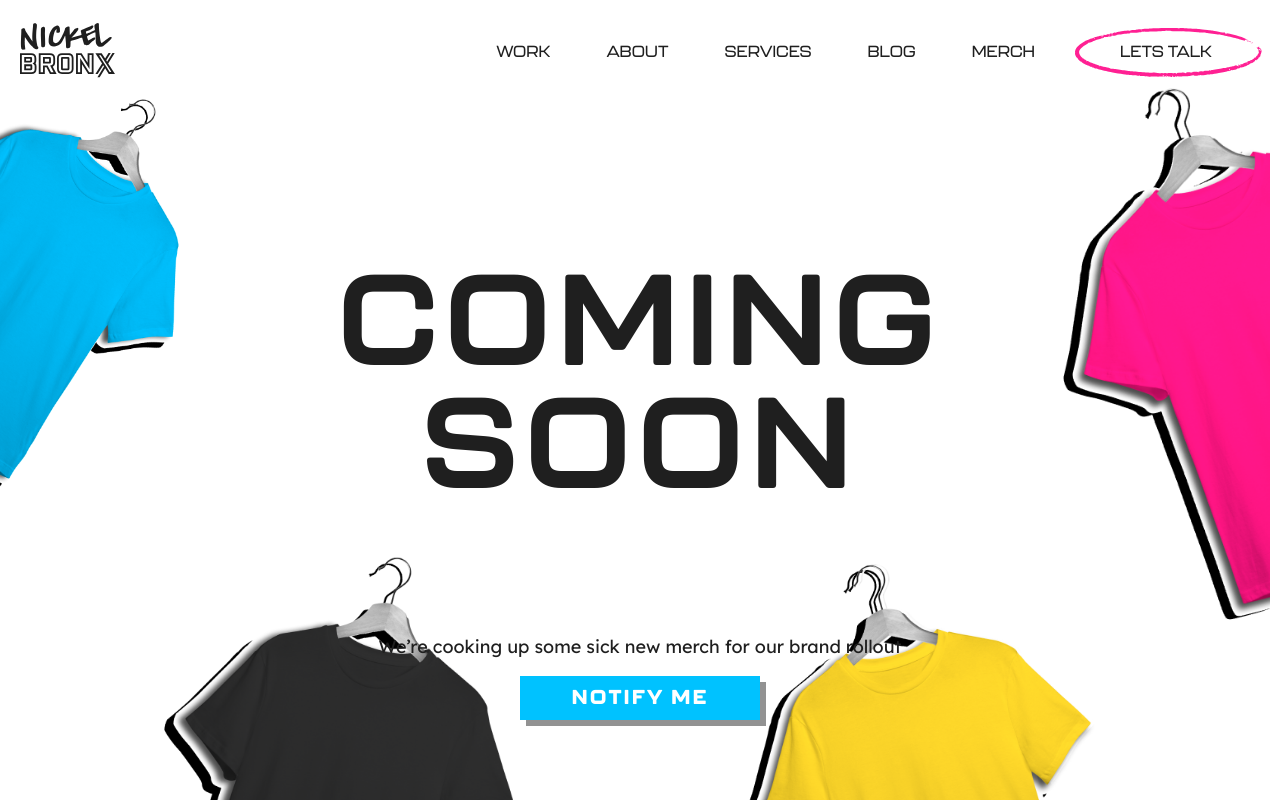
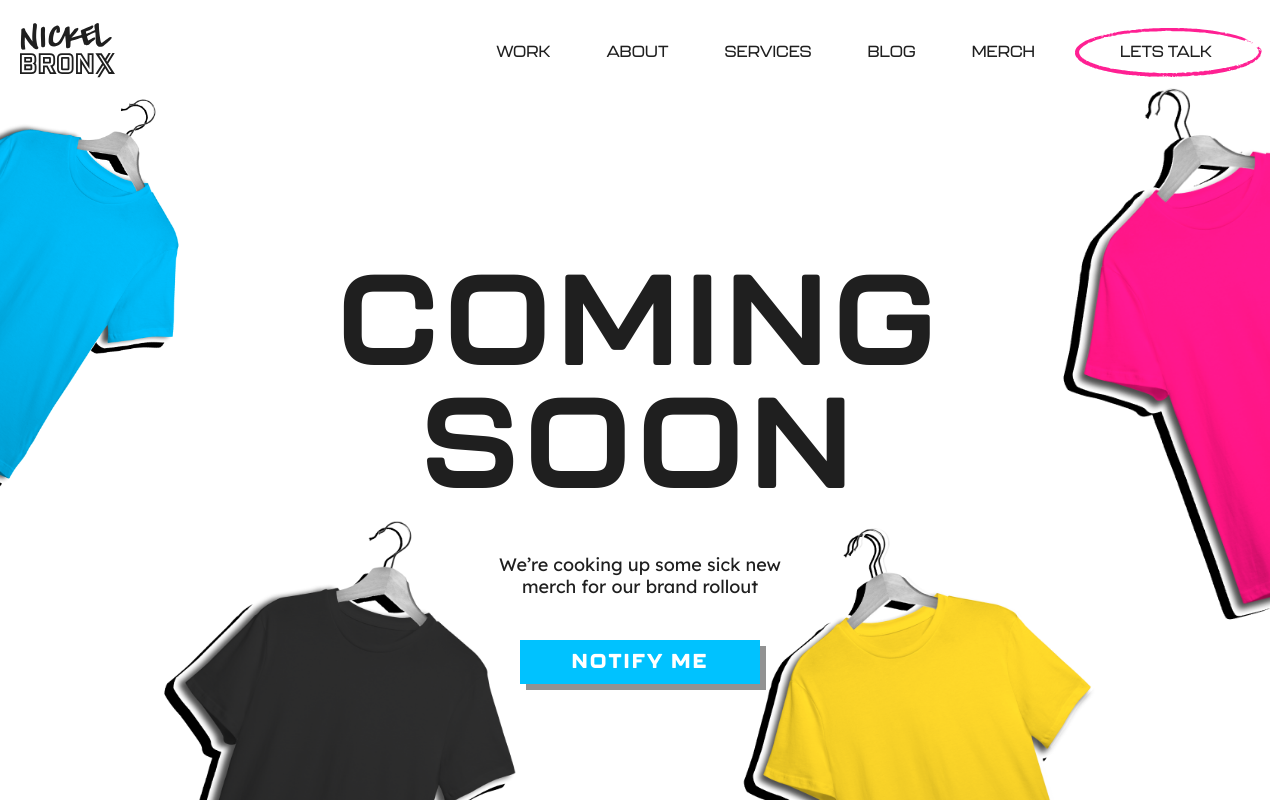
Before and after one commit to tejasnickelbronx/nickebronx222, a Next.js app: page /merch in a window 1280 px wide. Shown: the top 800 px of the page. Built offline with nearby package versions, Linux system fonts and the light colour scheme.

Commit message:
merch page

```diff
--- a/styles/custom.css
+++ b/styles/custom.css
@@ -599,6 +599,7 @@ line-height: 165%;
   letter-spacing: 0.05em;
   text-transform: uppercase;
   color: #1F1F1F;
+  margin-bottom: 42px;
 }
 
 
@@ -613,6 +614,9 @@ line-height: 165%;
   color: #1F1F1F;
   position: relative;
   z-index: 10;
+  margin-top: 0;
+  margin-bottom: 42px;
+  max-width: 320px;
 }
 .merch-btn{
 
```
